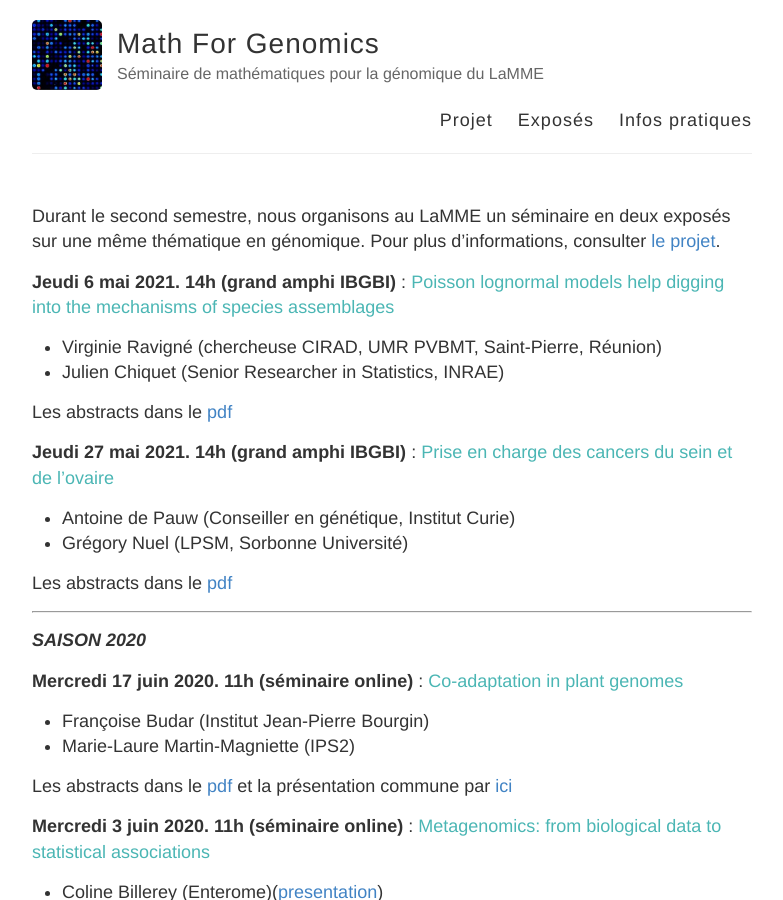
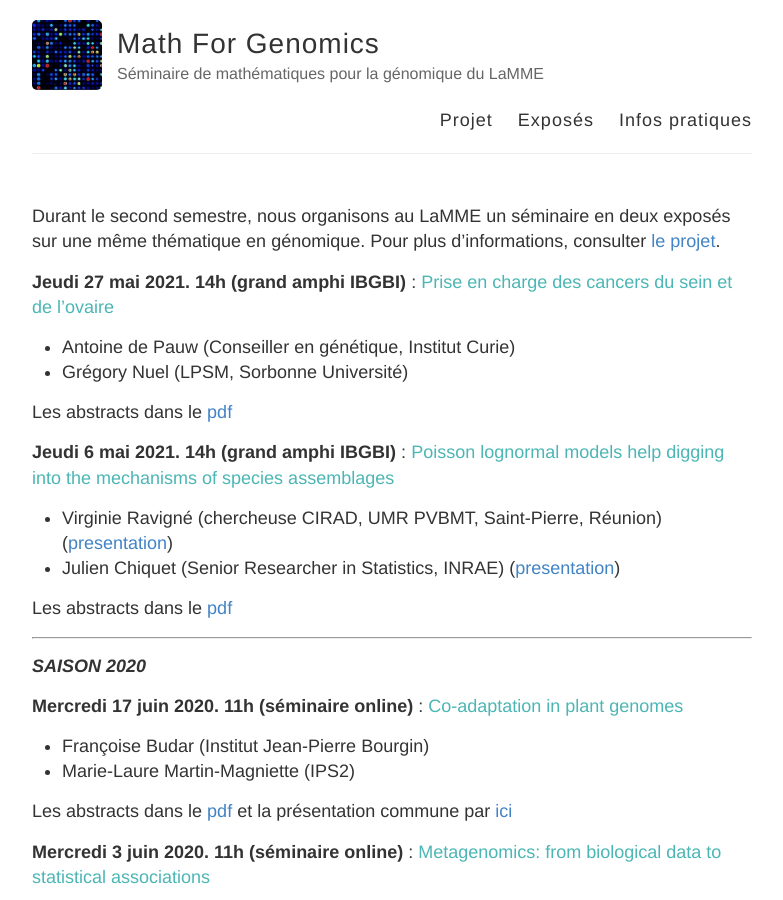
Before and after one commit to MathForGenomics/MathForGenomics.github.io, a Jekyll site: the page built from exposes.md, in a window 1280 px wide and 900 px high. Shown: the whole window, without its empty margins (248-1031 px from the left). Built offline with Jekyll 4.4.1, drawn with Linux system fonts in a browser that asks for light colours.

Commit message:
Update exposes.md

```diff
--- a/exposes.md
+++ b/exposes.md
@@ -6,19 +6,18 @@ permalink: /exposes/
 
 Durant le second semestre, nous organisons au LaMME un séminaire en deux exposés sur une même thématique en génomique. Pour plus d'informations, consulter [le projet](projet.md).
 
-**Jeudi 6 mai 2021. 14h (grand amphi IBGBI)** : <span style="color:rgb(75, 182, 180)">Poisson lognormal models help digging into the mechanisms of
-species assemblages</span>
-- Virginie Ravigné (chercheuse CIRAD, UMR PVBMT, Saint-Pierre, Réunion)
-- Julien Chiquet (Senior Researcher in Statistics, INRAE)
-
-Les abstracts dans le [pdf](ABSTRACT/6_mai2021.pdf)
-
 **Jeudi 27 mai 2021. 14h (grand amphi IBGBI)** : <span style="color:rgb(75, 182, 180)">Prise en charge des cancers du sein et de l’ovaire</span>
 - Antoine de Pauw (Conseiller en génétique, Institut Curie)
 - Grégory Nuel (LPSM, Sorbonne Université)
 
 Les abstracts dans le [pdf](ABSTRACT/27_mai2021.pdf)
 
+**Jeudi 6 mai 2021. 14h (grand amphi IBGBI)** : <span style="color:rgb(75, 182, 180)">Poisson lognormal models help digging into the mechanisms of
+species assemblages</span>
+- Virginie Ravigné (chercheuse CIRAD, UMR PVBMT, Saint-Pierre, Réunion) ([presentation](2021_05_06_SeminaireM4G.pdf))
+- Julien Chiquet (Senior Researcher in Statistics, INRAE) ([presentation](https://pln-team.github.io/slideshow/slides))
+
+Les abstracts dans le [pdf](ABSTRACT/6_mai2021.pdf)
 
 ***
 
```
